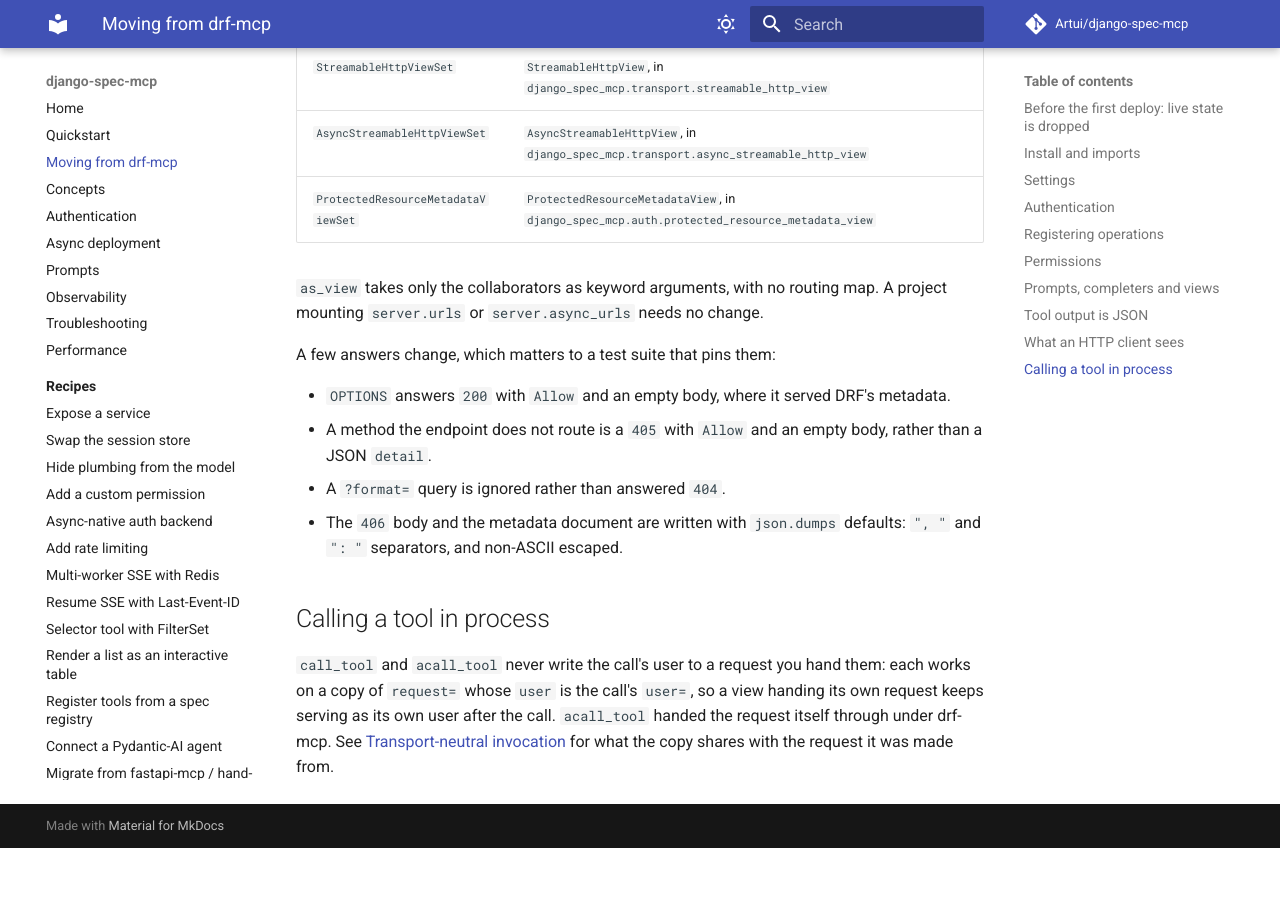
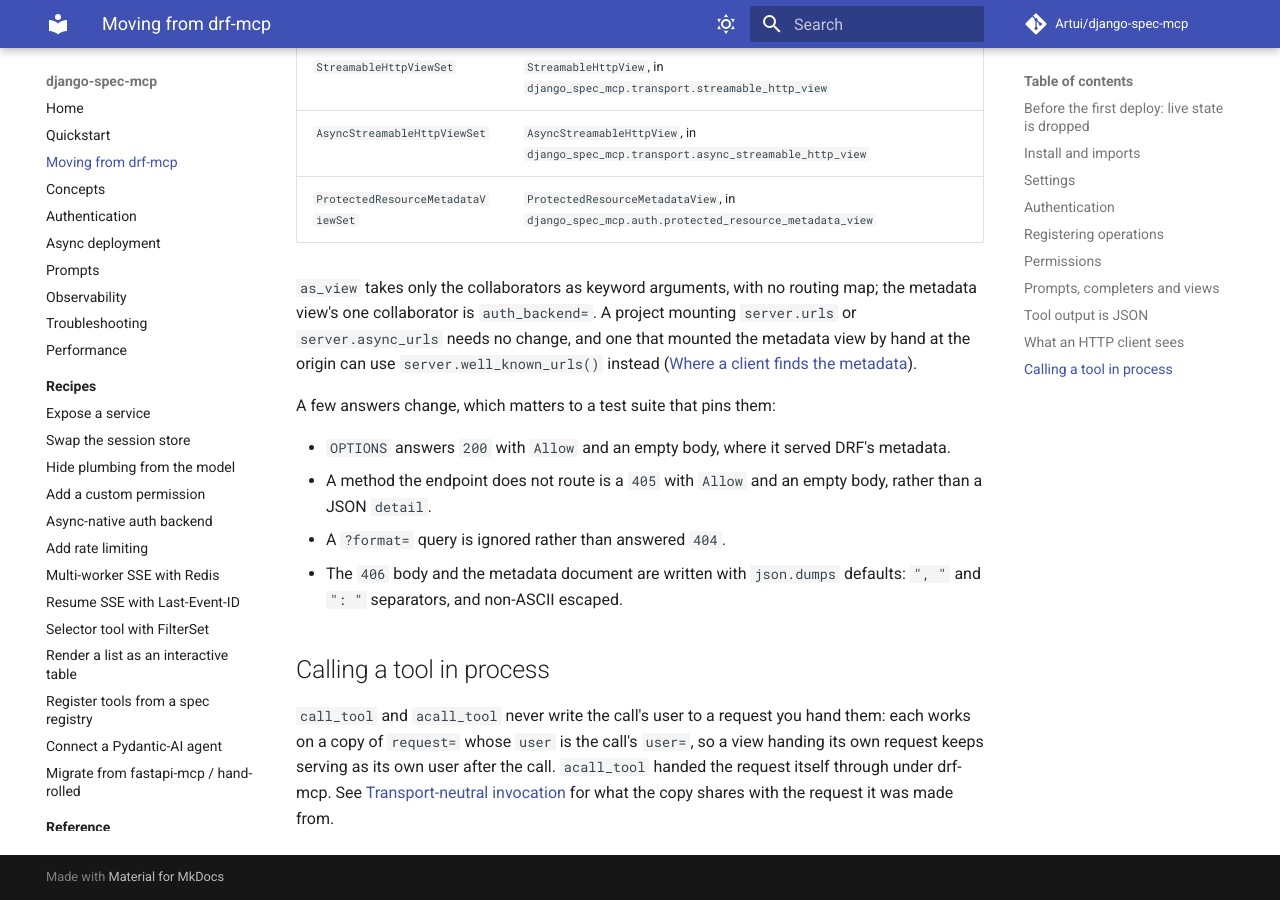
Before and after one commit to Artui/django-spec-mcp, an MkDocs documentation site: the page built from docs/moving-from-drf-mcp.md, in a window 1280 px wide and 900 px high, scrolled down 8344 px. Built offline with MkDocs 1.6.1 and Material for MkDocs 9.7.7, drawn with Linux system fonts in a browser that asks for light colours; comment, search, counter and statistics services are not loaded; before the commit the page ends 9192 px from its top, so only the background shows below that.

Commit message:
Docs: the well-known metadata route where README, the reference, concepts and the moving page name the metadata view
Co-Authored-By: Claude Opus 5.5 <noreply@anthropic.com>

```diff
--- a/docs/moving-from-drf-mcp.md
+++ b/docs/moving-from-drf-mcp.md
@@ -343,7 +343,10 @@ The endpoint classes are renamed and are plain Django views:
 | `ProtectedResourceMetadataViewSet` | `ProtectedResourceMetadataView`, in `django_spec_mcp.auth.protected_resource_metadata_view` |
 
 `as_view` takes only the collaborators as keyword arguments, with no routing
-map. A project mounting `server.urls` or `server.async_urls` needs no change.
+map; the metadata view's one collaborator is `auth_backend=`. A project mounting
+`server.urls` or `server.async_urls` needs no change, and one that mounted the
+metadata view by hand at the origin can use `server.well_known_urls()` instead
+([Where a client finds the metadata](auth.md#where-a-client-finds-the-metadata)).
 
 A few answers change, which matters to a test suite that pins them:
 
```
Also changed, not shown: README.md (+3 -2 lines), docs/concepts.md (+3 -2 lines), docs/reference/auth.md (+3 -1 lines).
